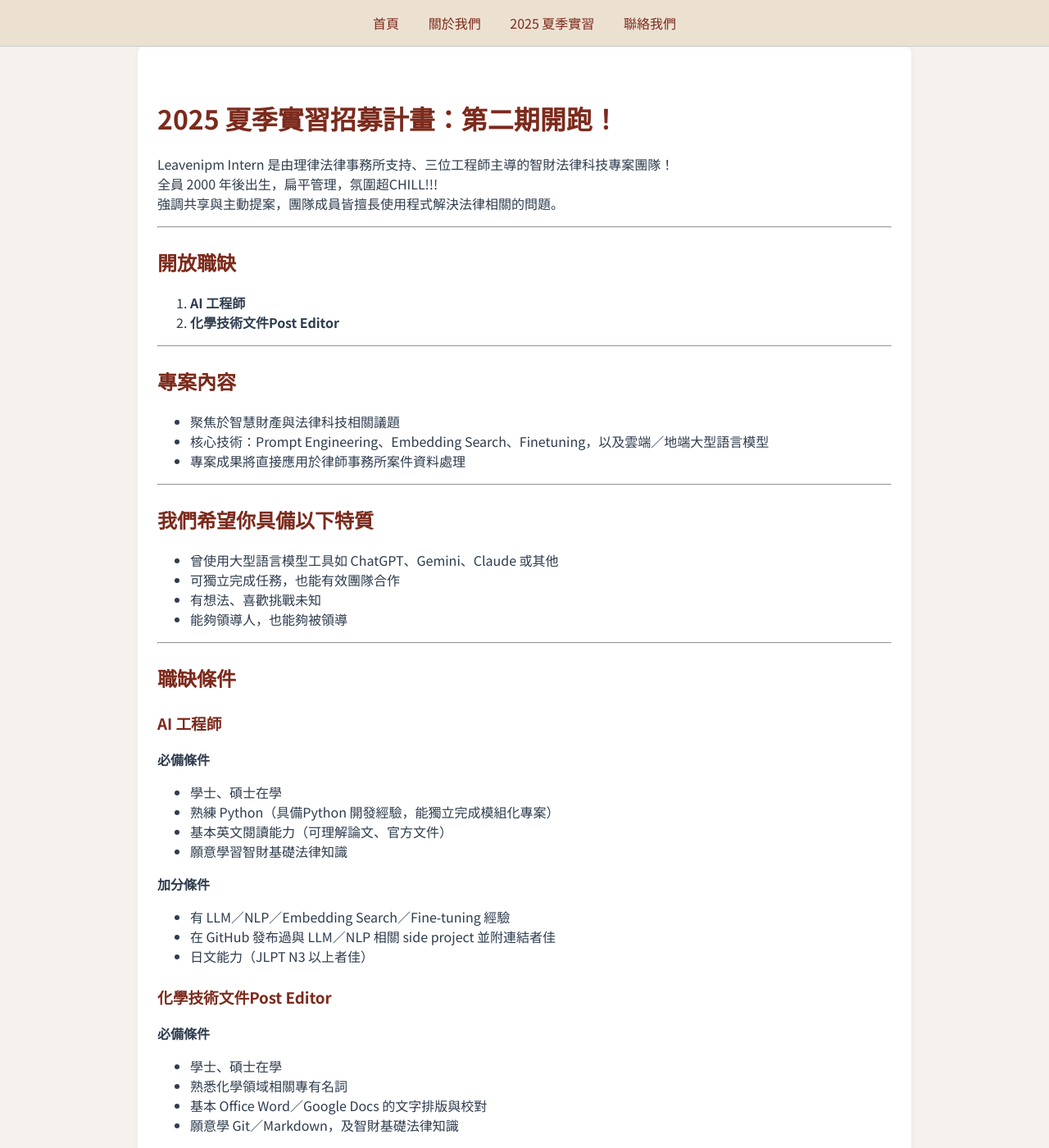
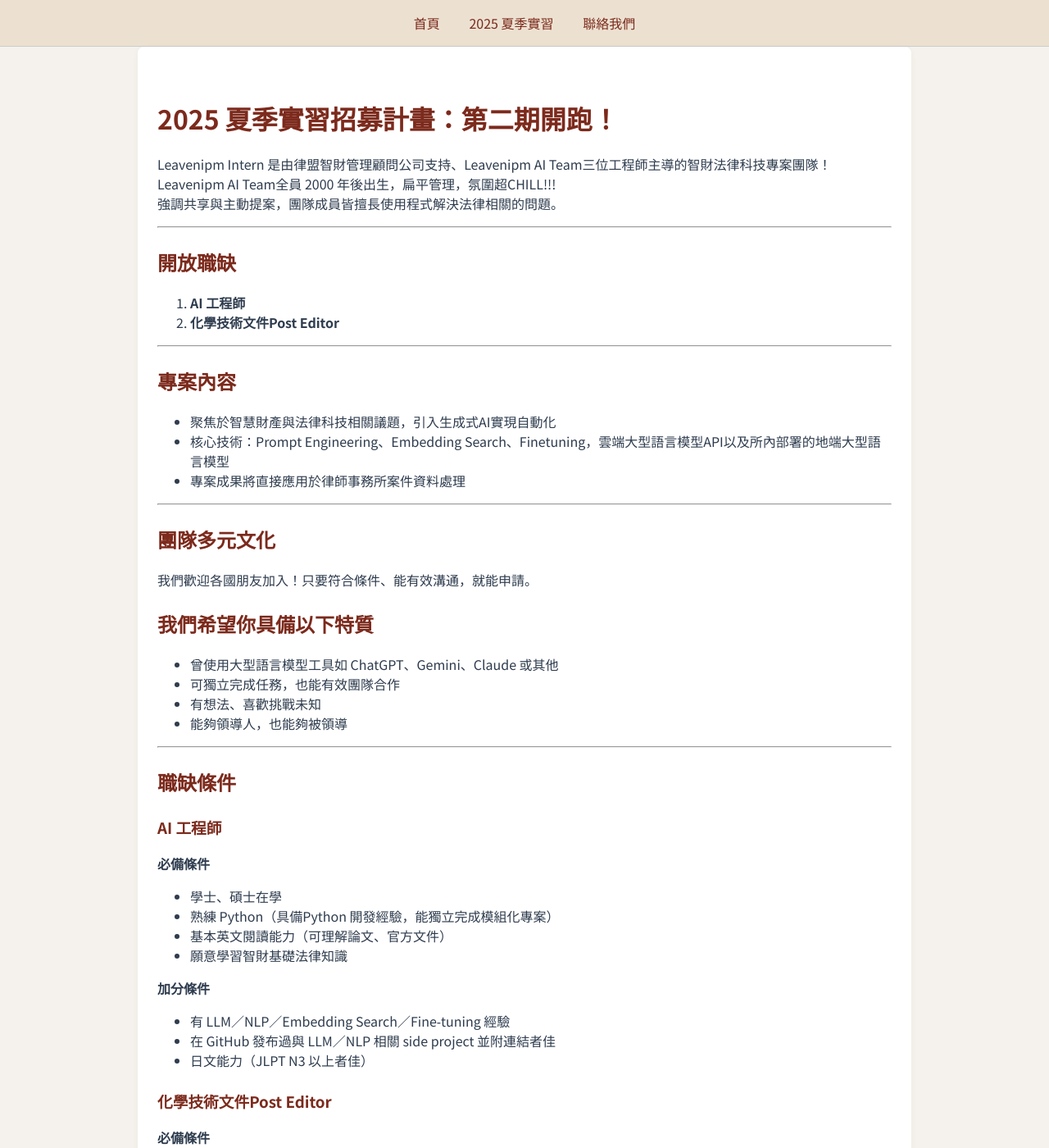
Before and after one commit to Leaven-IPM-AI-Team/leavenipm-intern, a Jekyll site: the page built from _pages/2025summer.md, in a window 1280 px wide and 1400 px high. Shown: the whole window at 82% size. Built offline with Jekyll 4.4.1, drawn with Linux system fonts in a browser that asks for light colours; some of the changed text lies outside the part shown.

```diff
--- a/_layouts/default.html
+++ b/_layouts/default.html
@@ -9,7 +9,6 @@
 <body>
   <nav style="background-color: #ece1d1; padding: 1rem; text-align: center; border-bottom: 1px solid #ccc;">
     <a href="{{ site.baseurl }}/" style="margin: 0 1rem; color: #7c2a1c; text-decoration: none; font-weight: 500;">首頁</a>
-    <a href="{{ site.baseurl }}/about/" style="margin: 0 1rem; color: #7c2a1c; text-decoration: none; font-weight: 500;">關於我們</a>
     <a href="{{ site.baseurl }}/2025summer/" style="margin: 0 1rem; color: #7c2a1c; text-decoration: none; font-weight: 500;">2025 夏季實習</a>
     <a href="mailto:ikq@leeandli.com" style="margin: 0 1rem; color: #7c2a1c; text-decoration: none; font-weight: 500;">聯絡我們</a>
   </nav>
--- a/_pages/2025summer.md
+++ b/_pages/2025summer.md
@@ -6,8 +6,8 @@
 
 # 2025 夏季實習招募計畫：第二期開跑！
 
-Leavenipm Intern 是由理律法律事務所支持、三位工程師主導的智財法律科技專案團隊！
-全員 2000 年後出生，扁平管理，氛圍超CHILL!!!
+Leavenipm Intern 是由律盟智財管理顧問公司支持、Leavenipm AI Team三位工程師主導的智財法律科技專案團隊！
+Leavenipm AI Team全員 2000 年後出生，扁平管理，氛圍超CHILL!!!
 強調共享與主動提案，團隊成員皆擅長使用程式解決法律相關的問題。
 
 ---
@@ -21,11 +21,15 @@
 
 ## 專案內容
 
-- 聚焦於智慧財產與法律科技相關議題
-- 核心技術：Prompt Engineering、Embedding Search、Finetuning，以及雲端／地端大型語言模型
+- 聚焦於智慧財產與法律科技相關議題，引入生成式AI實現自動化
+- 核心技術：Prompt Engineering、Embedding Search、Finetuning，雲端大型語言模型API以及所內部署的地端大型語言模型
 - 專案成果將直接應用於律師事務所案件資料處理
 
 ---
+
+## 團隊多元文化
+
+我們歡迎各國朋友加入！只要符合條件、能有效溝通，就能申請。
 
 ##  我們希望你具備以下特質
 
@@ -53,14 +57,14 @@
 ### 化學技術文件Post Editor
 **必備條件**
 - 學士、碩士在學
-- 熟悉化學領域相關專有名詞
+- 熟悉化學領域相關專有名詞（文件類型以智慧財產領域相關為主）
 - 基本 Office Word／Google Docs 的文字排版與校對
 - 願意學 Git／Markdown，及智財基礎法律知識
 
 **加分條件**
 - 具備基礎程式能力（如 Python、JavaScript）
-- 顧及細節，具備專利文件編校經驗
-- 日文能力（JLPT N1 以上者佳）
+- 顧及細節，具備智財領域文件編校經驗
+- 日文能力（JLPT N1 以上或母語者佳）
 
 ---
 
@@ -68,9 +72,9 @@
 
 | 項目 | 說明 |
 |------|------|
-|  時薪 | NT$300 起，成果佳可調薪 + 分紅 |
+|  時薪 | NT$300 起，主管評估成果佳可調薪，實習生也能有分紅 |
 |  補助 | 在職期間補助至多兩次專利師考試報名費用 |
-|  供餐 | 每次實體會議日供餐，努力一個月吃上一次好料 |
+|  供餐 | 每週實體會議日供餐，每月一次特別聚餐 |
 |  型態 | 彈性工時 + 全遠端協作 ，除每週一次在理律法律事務所的臺北辦公室實體碰面 |
 |  裝備 | 自備電腦，事務所會負責購買需要的軟體 |
 
@@ -95,5 +99,7 @@
 ## 如何申請？
 
 請將履歷寄到 [ikq@leeandli.com](mailto:ikq@leeandli.com)
+信件標題請註明：【應徵Leavenipm Intern - 姓名】
+附上你的履歷（可附加作品集、GitHub、Linkedin連結加分！）
 
-歡迎加入我們！
+歡迎加入我們，一起用 AI 改變法律世界！
```
Also changed, not shown: other parts of _pages/2025summer.md (+1 -1 lines), _pages/about.md (+1 -1 lines), index.md (+15 -4 lines).
